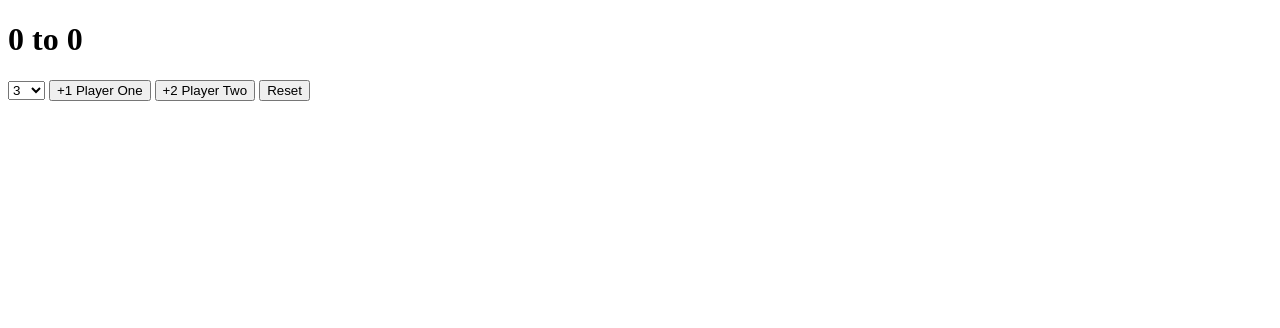
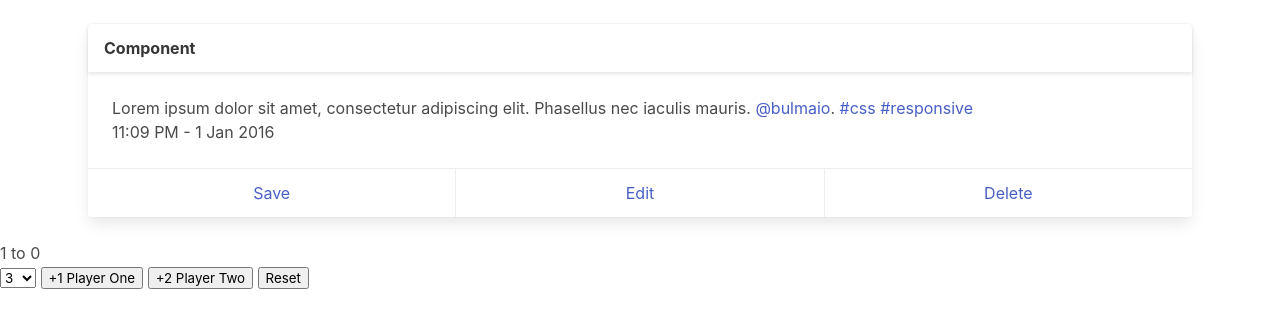
Before and after one commit to xaihang/scorekeeper, a plain HTML site: page index.html in a window 1280 px wide. Both pictures are taken after a click on the button "+1 Player One". Drawn offline with nearby package versions, Linux system fonts and the light colour scheme.

Commit message:
added card and link bulma

```diff
--- a/index.html
+++ b/index.html
@@ -6,9 +6,44 @@
     <meta http-equiv="X-UA-Compatible" content="IE=edge">
     <meta name="viewport" content="width=device-width, initial-scale=1.0">
     <title>Score Keeper</title>
+    <link rel="stylesheet" href="style.css">
+    <link rel="stylesheet" href="https://cdn.jsdelivr.net/npm/bulma@0.9.4/css/bulma.min.css">
 </head>
 
 <body>
+    <div class="container">
+        <div class="column">
+            <div class="column">
+                <div class="card">
+                    <header class="card-header">
+                        <p class="card-header-title">
+                            Component
+                        </p>
+                        <button class="card-header-icon" aria-label="more options">
+                            <span class="icon">
+                                <i class="fas fa-angle-down" aria-hidden="true"></i>
+                            </span>
+                        </button>
+                    </header>
+                    <div class="card-content">
+                        <div class="content">
+                            Lorem ipsum dolor sit amet, consectetur adipiscing elit. Phasellus nec iaculis mauris.
+                            <a href="#">@bulmaio</a>. <a href="#">#css</a> <a href="#">#responsive</a>
+                            <br>
+                            <time datetime="2016-1-1">11:09 PM - 1 Jan 2016</time>
+                        </div>
+                    </div>
+                    <footer class="card-footer">
+                        <a href="#" class="card-footer-item">Save</a>
+                        <a href="#" class="card-footer-item">Edit</a>
+                        <a href="#" class="card-footer-item">Delete</a>
+                    </footer>
+                </div>
+            </div>
+
+        </div>
+    </div>
+
     <!-- score keeper for player 1 and 2 -->
     <h1><span id="p1Display">0</span> to <span id="p2Display">0</span></span></h1>
 
--- a/script.js
+++ b/script.js
@@ -11,7 +11,7 @@ const winningScoreSelect = document.querySelector('#playto');
 //logic: when click on player's button we want to add +1 to the current score and have that added score show on the span h1; keep track of the current score
 let p1Score = 0;
 let p2Score = 0;
-let winningScore = 5;
+let winningScore = 3;
 let isGameOver = false; //a boolean to keep track of who hit the winningscore first, if hit then game is over
 
 p1Button.addEventListener('click', function () {
@@ -19,6 +19,8 @@ p1Button.addEventListener('click', function () {
         p1Score += 1;
         if (p1Score === winningScore) {
             isGameOver = true;
+            p1Display.classList.add('winner');
+            p2Display.classLast.add('loser');
         }
         p1Display.textContent = p1Score;
     }
@@ -29,6 +31,8 @@ p2Button.addEventListener('click', function () {
         p2Score += 1;
         if (p2Score === winningScore) {
             isGameOver = true;
+            p2Display.classList.add('winner');
+            p1Display.classLast.add('loser');
         }
         p2Display.textContent = p2Score;
     }
@@ -46,11 +50,13 @@ winningScoreSelect.addEventListener('change', function () {
 //reset button function:
 resetButton.addEventListener('click', reset)
 
-function () {
+function reset() {
     isGameOver = false;
     p1Score = 0;
     p2Score = 0;
     p1Display.textContent = 0;
     p2Display.textContent = 0;
+    p1Display.classList.remove('winner', 'loser');
+    p2Display.classList.remove('winner', 'loser');
 
 }
--- /dev/null
+++ b/style.css
@@ -0,0 +1,7 @@
+.winner {
+    color: green
+}
+
+.loser {
+    color: red
+}
```
